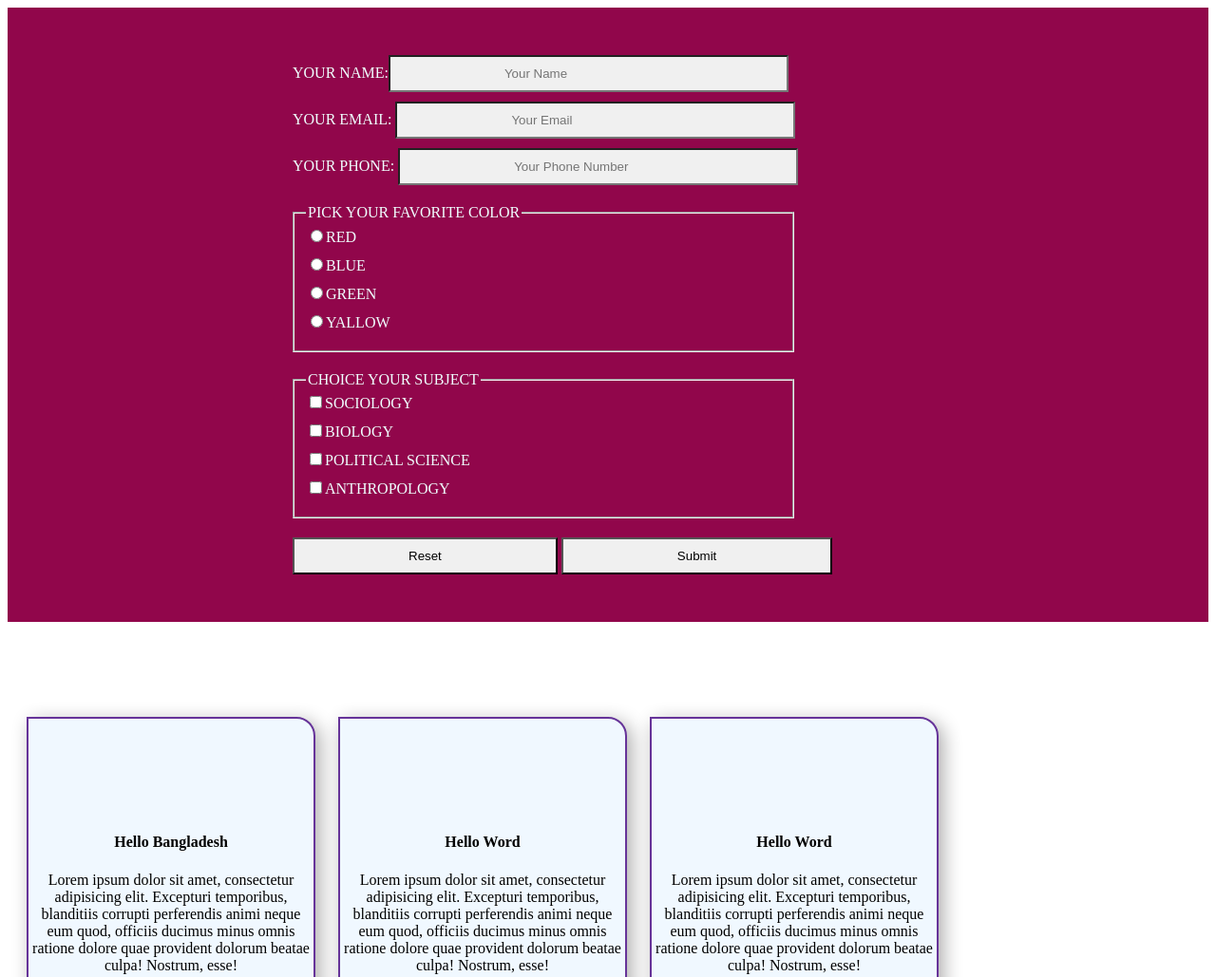
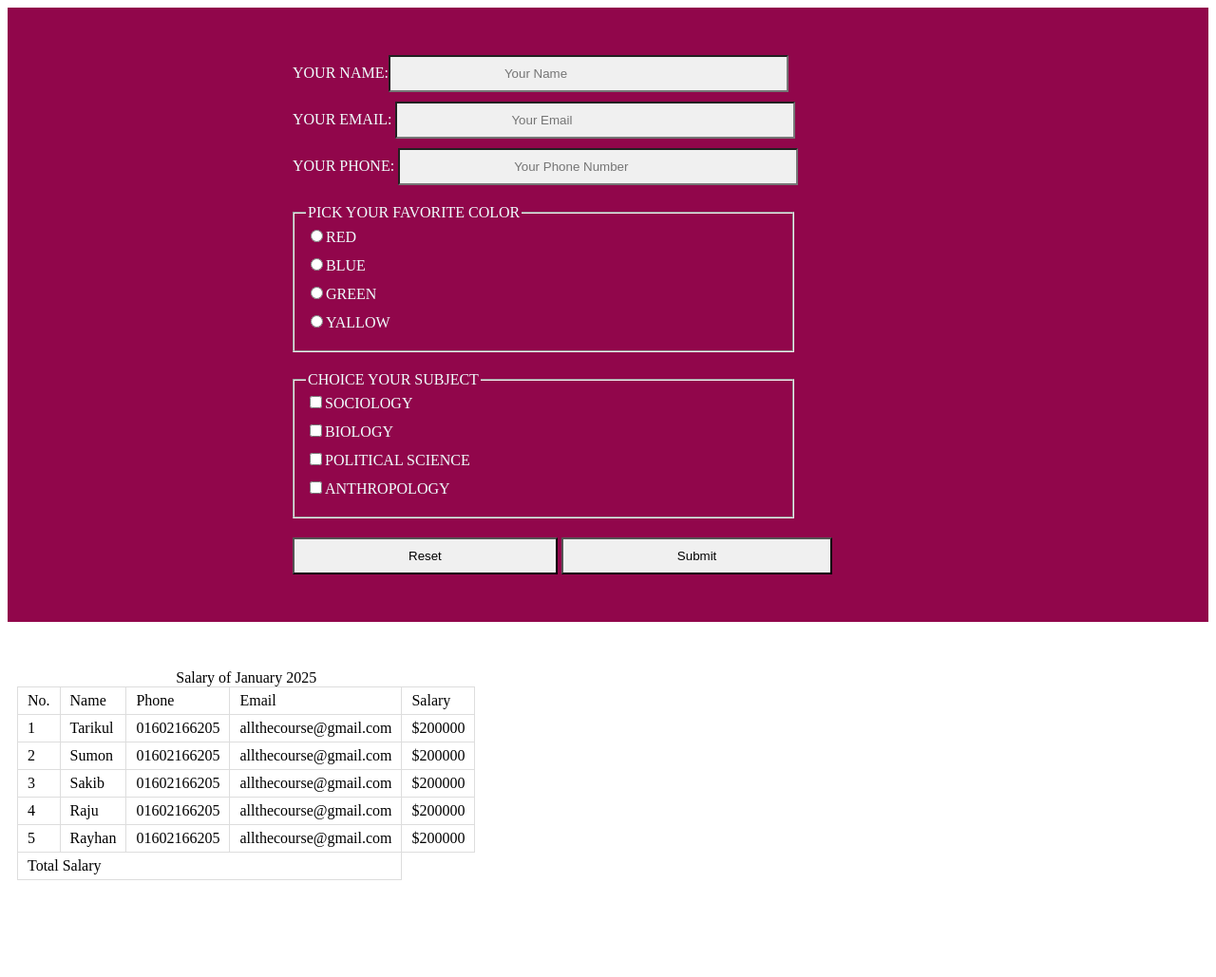
Before and after one commit to codewithtarikul/my-first-git-repo, a plain HTML site: page index.html in a window 1280 px wide. Shown: the top 1029 px of the page at 95% size. Drawn offline with Linux system fonts and the light colour scheme.

Commit message:
addeded Table

```diff
--- a/index.html
+++ b/index.html
@@ -53,7 +53,63 @@
             <input type="submit" value="Submit">
 
         </form>
-</section>
+    </section>
+    <section>
+        <table>
+            <caption>Salary of January 2025</caption>
+            <thead>
+                <tr>
+                    <td>No.</td>
+                    <td>Name</td>
+                    <td>Phone</td>
+                    <td>Email</td>
+                    <td>Salary</td>
+                </tr>
+            </thead>
+            <tbody>
+                <tr>
+                    <td>1</td>
+                    <td>Tarikul</td>
+                    <td>01602166205</td>
+                    <td>allthecourse@gmail.com</td>
+                    <td>$200000</td>
+                </tr>
+                <tr>
+                    <td>2</td>
+                    <td>Sumon</td>
+                    <td>01602166205</td>
+                    <td>allthecourse@gmail.com</td>
+                    <td>$200000</td>
+                </tr>
+                <tr>
+                    <td>3</td>
+                    <td>Sakib</td>
+                    <td>01602166205</td>
+                    <td>allthecourse@gmail.com</td>
+                    <td>$200000</td>
+                </tr>
+                <tr>
+                    <td>4</td>
+                    <td>Raju</td>
+                    <td>01602166205</td>
+                    <td>allthecourse@gmail.com</td>
+                    <td>$200000</td>
+                </tr>
+                <tr>
+                    <td>5</td>
+                    <td>Rayhan</td>
+                    <td>01602166205</td>
+                    <td>allthecourse@gmail.com</td>
+                    <td>$200000</td>
+                </tr>
+            </tbody>
+            <tfoot>
+                <tr>
+                    <td colspan="4">Total Salary</td>
+                </tr>
+            </tfoot>
+        </table>
+    </section>
 
     <div class="cards">
         <h4>Hello Bangladesh</h4>
--- a/style/style.css
+++ b/style/style.css
@@ -15,6 +15,14 @@
 label {
     display: block;
     margin-bottom: 10px;
+}
+table{
+    border-collapse: collapse;
+    margin: 50px 10px;
+}
+td {
+    border: 1px solid rgb(221, 221, 221);
+    padding: 5px 10px;
 }
 
 div {
```
